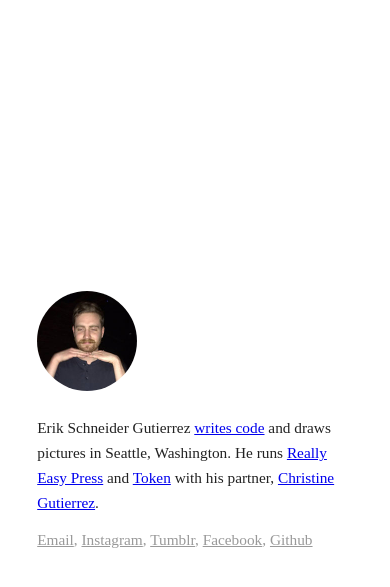
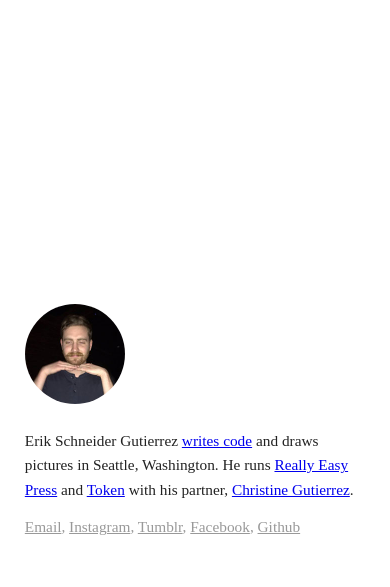
Before and after one commit to schneiderik/schneiderik, a PHP site: page / in a window 390 px wide. Shown: the top 587 px of the page. Run offline with PHP 8.4, Linux system fonts and the light colour scheme; some web fonts are replaced.

Commit message:
update mobile padding

```diff
--- a/public/css/main.css
+++ b/public/css/main.css
@@ -159,7 +159,11 @@
   }
 
   .page-header__image {
-    margin-bottom: 1.618rem;
+    margin: 0 0 1.618rem;
+  }
+
+  .page-header__content {
+    margin: 0;
   }
 }
 
```
